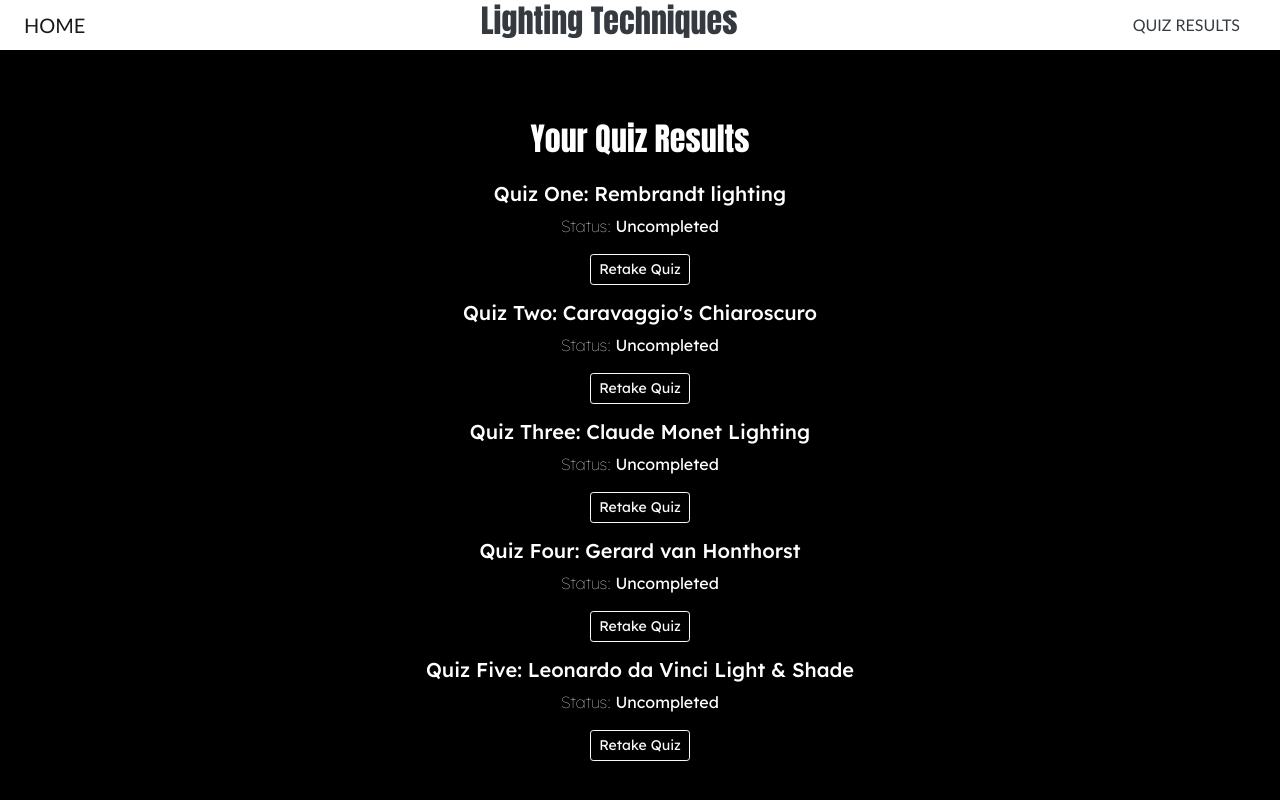
After one commit to toonwuka04/LightingTechniques, a Flask app: page /quizresults in a window 1280 px wide. The commit adds this page. Run offline with Flask 3, Linux system fonts and the light colour scheme; some libraries are stand-ins or nearby versions.

Commit message:
Added other four questions and quiz results tracker

```diff
--- a/server.py
+++ b/server.py
@@ -32,6 +32,15 @@ quiz_data = {
             "question": "The lighting technique that uses strong contrast between light and shadow, often in dramatic scenes, is called _____________."
         }
     ]
+}
+
+# In-memory session results (wiped on restart)
+session_results = {
+    "1": None,
+    "2": None,
+    "3": None,
+    "4": None,
+    "5": None
 }
 
 def load_lessons():
@@ -105,7 +114,27 @@ def submit_quiz(quiz_id):
             "correct": correct
         })
 
+    # Save result in memory
+    session_results[str(quiz_id)] = f"{score}/{total}"
+
     return render_template("results.html", score=score, total=total, responses=responses, quiz_id=quiz_id)
+
+@app.route("/quizresults")
+def quiz_results():
+    with open("static/quizzes.json") as f:
+        quizzes = json.load(f)
+
+    quiz_summaries = []
+    for i in range(1, 6):
+        quiz = quizzes.get(str(i))
+        status = session_results.get(str(i)) or "Uncompleted"
+        quiz_summaries.append({
+            "id": i,
+            "title": quiz["title"],
+            "status": status
+        })
+
+    return render_template("quiz_results.html", quiz_summaries=quiz_summaries)
 
 
 if __name__ == '__main__':
--- a/static/main.css
+++ b/static/main.css
@@ -47,3 +47,11 @@ a, h1, h3, h4, h5, h6, p, li {
 .question-block {
     margin-bottom: 2rem; /* reduce from 3rem or 5rem to something smaller */
 }
+
+.fixed-bottom {
+    position: fixed;
+    bottom: 0;
+    left: 0;
+    width: 100%;
+    z-index: 1000; /* ensure it's above everything */
+  }
--- a/static/quizzes.json
+++ b/static/quizzes.json
@@ -30,5 +30,113 @@
           "answer": "Rembrandt"
         }
       ]
+    },
+    "2": {
+        "title": "Quiz Two: Caravaggio's Chiaroscuro",
+        "questions": [
+            {
+                "type": "true_false",
+                "question": "Chiaroscuro is a lighting technique that uses strong contrast between light and dark to create dramatic effects.",
+                "options": ["True", "False"],
+                "answer": "True"
+            },
+            {
+                "type": "fill_in_blank",
+                "question": "Chiaroscuro comes from an Italian word meaning _____________.",
+                "answer": "light-dark"
+            },
+            {
+                "type": "multiple_choice",
+                "question": "Which of the following paintings best shows Chiaroscuro?",
+                "options": [
+                    "A. A flat-lit photo with minimal shadows",
+                    "B. A brightly lit street scene in daylight",
+                    "C. Caravaggio’s “Calling of Saint Matthew”",
+                    "D. A modern product photo with studio flash evenly spread"
+                ],
+                "answer": "C"
+            }
+        ]
+    },
+    "3": {
+        "title": "Quiz Three: Claude Monet Lighting",
+        "questions": [
+            {
+                "type": "multiple_choice",
+                "question": "Which of the following best describes Monet’s approach to light?",
+                "options": [
+                    "A. He used strong contrasts between light and dark for drama",
+                    "B. He painted night scenes only with artificial light",
+                    "C. He observed how natural light changed colors throughout the day",
+                    "D. He avoided shadows to keep his palette flat"
+                ],
+                "answer": "C"
+            },
+            {
+                "type": "fill_in_blank",
+                "question": "Monet often painted the same subject multiple times under different _____________ conditions to study light and color.",
+                "answer": "lighting"
+            },
+            {
+                "type": "true_false",
+                "question": "Monet’s technique relied heavily on artificial studio lighting.",
+                "options": ["True", "False"],
+                "answer": "False"
+            }
+        ]
+    },
+    "4": {
+        "title": "Quiz Four: Gerard van Honthorst",
+        "questions": [
+            {
+                "type": "multiple_choice",
+                "question": "What is Gerard van Honthorst best known for in terms of lighting?",
+                "options": [
+                    "A. Using soft natural daylight only",
+                    "B. Using only moonlight in his landscapes",
+                    "C. Using dramatic candlelight in indoor scenes",
+                    "D. Painting only outdoor sunlit portraits"
+                ],
+                "answer": "C"
+            },
+            {
+                "type": "fill_in_blank",
+                "question": "Gerard van Honthorst often used a single _____________ as the main source of light in his night scenes.",
+                "answer": "candle"
+            },
+            {
+                "type": "true_false",
+                "question": "Gerard van Honthorst became known as “Gerard of the night” because he painted glowing landscapes under the moon.",
+                "options": ["True", "False"],
+                "answer": "False"
+            }
+        ]
+    },
+    "5": {
+        "title": "Quiz Five: Leonardo da Vinci Light & Shade",
+        "questions": [
+            {
+                "type": "multiple_choice",
+                "question": "Which of the following best describes Leonardo’s use of Sfumato?",
+                "options": [
+                    "A. Harsh shadows to emphasize volume",
+                    "B. Strong spotlight on the subject",
+                    "C. Soft, hazy blending of tones to avoid hard edges",
+                    "D. Flat light with no visible transition"
+                ],
+                "answer": "C"
+            },
+            {
+                "type": "fill_in_blank",
+                "question": "Leonardo used a soft glow behind the subject to highlight edges. This is called _____________ lighting.",
+                "answer": "rim"
+            },
+            {
+                "type": "true_false",
+                "question": "Leonardo da Vinci only used one style of lighting throughout his career.",
+                "options": ["True", "False"],
+                "answer": "False"
+            }
+        ]
     }
-  }
+}
--- a/templates/layout.html
+++ b/templates/layout.html
@@ -27,7 +27,7 @@
     <nav class="navbar navbar-expand-lg navbar-light bg-white text-dark justify-content-between px-4">
       <a class="navbar-brand trebuchet" href="/">HOME</a>
       <h2 class="mx-auto font-weight-bold impact">Lighting Techniques</h2>
-      <a class="nav-link text-dark trebuchet" href="#">QUIZ RESULTS</a>
+      <a class="nav-link text-dark trebuchet" href="/quizresults">QUIZ RESULTS</a>
     </nav>
 
     <!-- Page Content -->
--- /dev/null
+++ b/templates/quiz_results.html
@@ -0,0 +1,16 @@
+{% extends "layout.html" %}
+
+{% block content %}
+<div class="container text-center mt-5">
+  <h2 class="impact mb-4">Your Quiz Results</h2>
+  <div class="lexend">
+    {% for quiz in quiz_summaries %}
+      <div class="mb-3">
+        <h5>{{ quiz.title }}</h5>
+        <p>Status: <strong>{{ quiz.status }}</strong></p>
+        <a href="/quiz/{{ quiz.id }}" class="btn btn-outline-light btn-sm">Retake Quiz</a>
+      </div>
+    {% endfor %}
+  </div>
+</div>
+{% endblock %}
--- a/templates/results.html
+++ b/templates/results.html
@@ -11,8 +11,6 @@
   <p class="lexend mb-4" style="font-size: 16px;">
     {% if score == total %}
       Perfect! You're officially a master painter and lighting pro.
-    {% elif score >= total - 1 %}
-      You're starting to be a master painter and a photographer.
     {% else %}
       Don't worry! Let us do it together again.
     {% endif %}
```
Also changed, not shown: static/quiz.js (+4 -4 lines).
